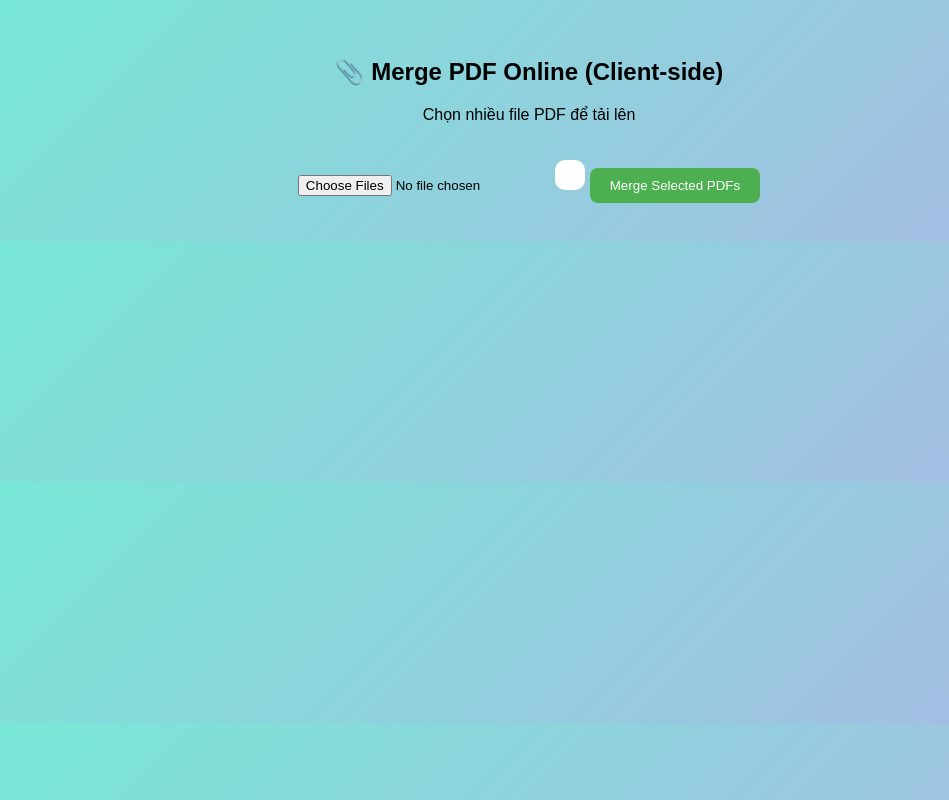
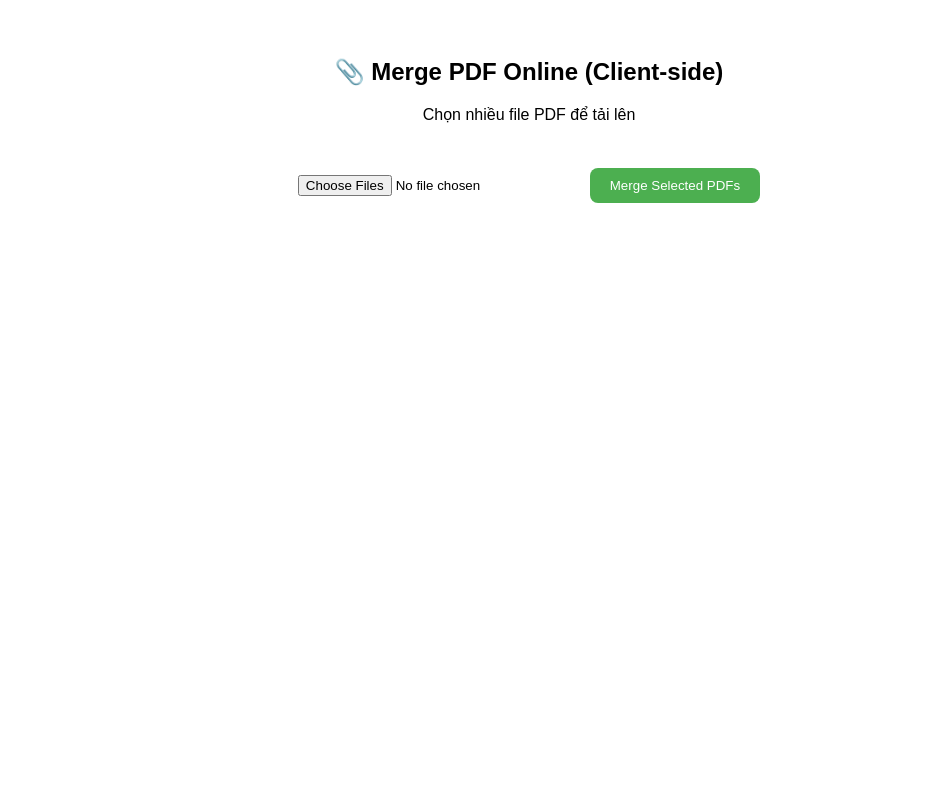
Before and after one commit to minhsang25/merge-pdf-app, a plain HTML site: page index.html in a window 1280 px wide. Shown: the whole page, without its empty margins (111-1060 px from the left). Drawn offline with Linux system fonts and the light colour scheme.

Commit message:
Update index.html

```diff
--- a/index.html
+++ b/index.html
@@ -9,7 +9,6 @@
   <style>
     body {
       font-family: Arial, sans-serif;
-      background: linear-gradient(135deg, #74ebd5, #ACB6E5);
       padding: 30px;
       text-align: center;
     }
```
